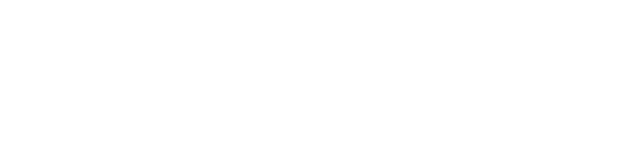
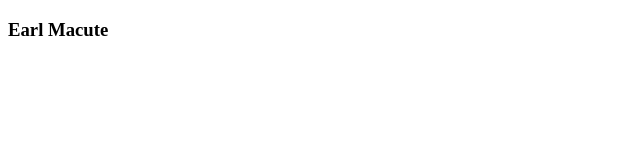
Before and after one commit to r3dearl/GroupRepository, a plain HTML site: page index.html in a window 1280 px wide. Shown: the whole page, without its empty margins (0-640 px from the left). Drawn offline with Linux system fonts and the light colour scheme.

Commit message:
Update index.html

```diff
--- a/index.html
+++ b/index.html
@@ -4,6 +4,9 @@
 <title>Website</title>
 </head>
 <body>
+	<div class="EM line">
+		<p> <h3>Earl Macute</h3>
+	</div>
 
 </body>
 </html>
```
